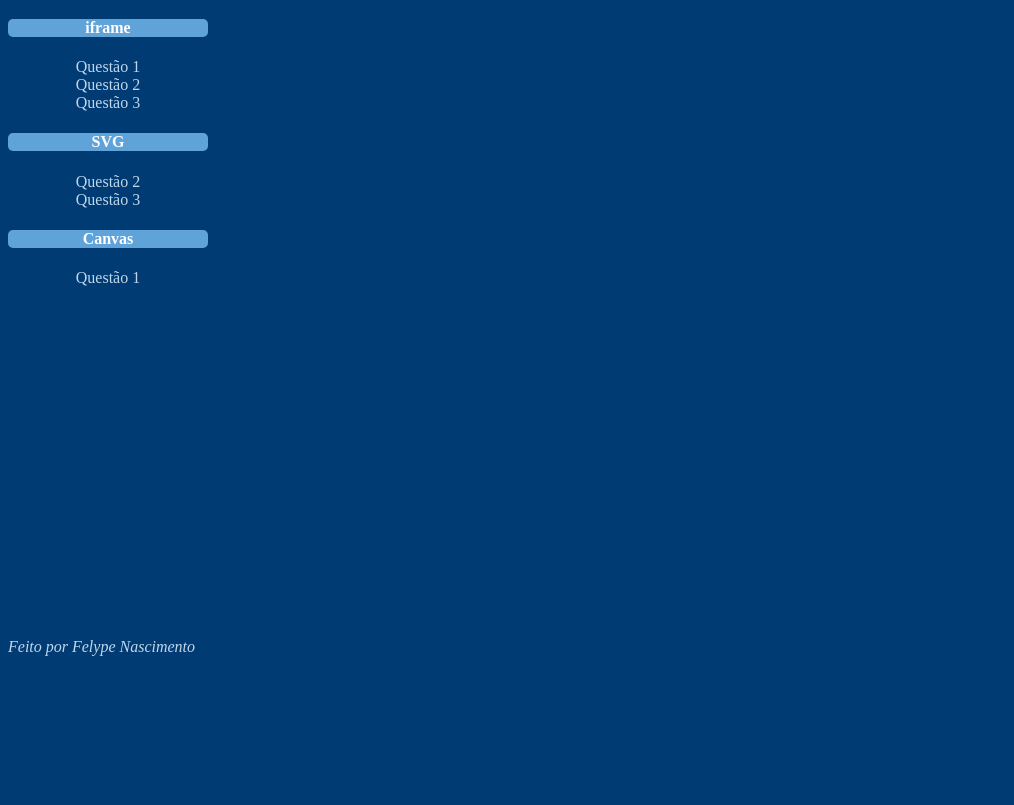
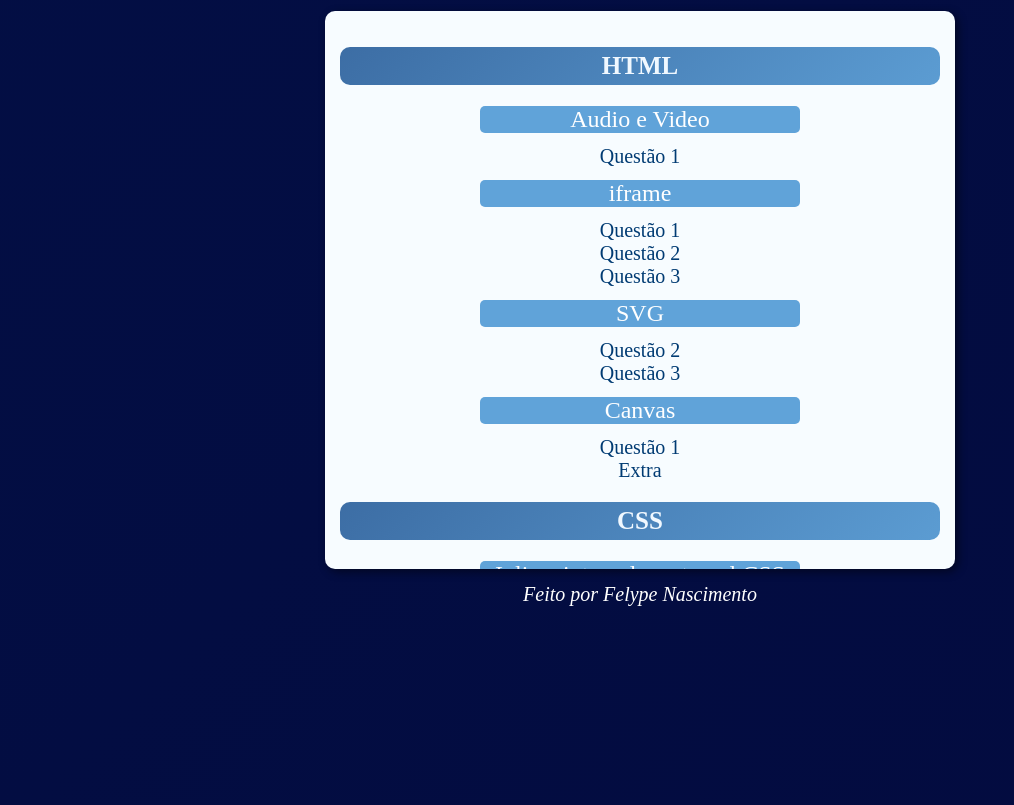
Before and after one commit to FelypeNasc/FelypeNasc.github.io, a plain HTML site: page index.html in a window 1280 px wide. Shown: the part 136-941 px from the top of the page, without its empty margins (0-1014 px from the left). Before the commit the page ends 800 px from the top, so only its background shows below. Drawn offline with Linux system fonts and the light colour scheme.

Commit message:
ex de seletores e box model e mudanças no index

```diff
--- a/index.html
+++ b/index.html
@@ -2,43 +2,70 @@
 <html lang="en">
 <head>
     <meta charset="UTF-8">
-    <meta http-equiv="X-UA-Compatible" content="IE=edge">
     <meta name="viewport" content="width=device-width, initial-scale=1.0">
     <title>Meu Pages</title>
     <link rel="stylesheet" href="styles/style.css">
 </head>
 <body>
-    <main >
-        <div id="exercises-box">
-            <h2>Exercícios</h2>
+    <header><span>Exercícios do Alpha</span></header>
+    <main>
+        <section>
+            <h1>HTML</h1>
+            <div class="topics-box">
                 <div class="topics">
-                <h4>Audio e Video</h4>
+                    <p class="topic-title">Audio e Video</p>
                     <p class="topic-items">
-                    <a href="/pages/audio-e-video.html">Questão 1</a>
+                        <a href="/pages/html-studies/audio-e-video.html">Questão 1</a>
                     </p>
                 </div>
                 <div class="topics">
-                <h4>iframe</h4>
+                    <p class="topic-title">iframe</p>
                     <p class="topic-items">
-                    <a href="/pages/exercicio-iframe1.html">Questão 1</a><br />
-                    <a href="/pages/exercicio-iframe2.html">Questão 2</a><br />
-                    <a href="/pages/exercicio-iframe3.html">Questão 3</a><br />
+                        <a href="/pages/html-studies/exercicio-iframe1.html">Questão 1</a><br />
+                        <a href="/pages/html-studies/exercicio-iframe2.html">Questão 2</a><br />
+                        <a href="/pages/html-studies/exercicio-iframe3.html">Questão 3</a><br />
                     </p>
                 </div>
                 <div class="topics">
-                <h4>SVG</h4>
+                    <p class="topic-title">SVG</p>
                     <p class="topic-items">
-                    <a href="/pages/exer-svg2.html">Questão 2</a><br />
-                    <a href="/pages/exer-svg3.html">Questão 3</a><br />
+                        <a href="/pages/html-studies/exer-svg2.html">Questão 2</a><br />
+                        <a href="/pages/html-studies/exer-svg3.html">Questão 3</a><br />
                     </p>
                 </div>
                 <div class="topics">
-                <h4>Canvas</h4>
+                    <p class="topic-title">Canvas</p>
                     <p class="topic-items">
-                    <a href="/pages/exer-canvas1.html">Questão 1</a><br />
+                        <a href="/pages/html-studies/exer-canvas1.html">Questão 1</a><br />
+                        <a href="/pages/html-studies/exer-canvas2.html">Extra</a>
                     </p>
                 </div>
             </div>
+        </section>
+        <section>
+            <h1>CSS</h1>
+            <div class="topics-box">
+                <div class="topics">
+                    <p class="topic-title">Inline, internal e external CSS</p>
+                    <p class="topic-items">
+                        <a href="/pages/css-studies/exer-css.html">Questão 1</a>
+                    </p>
+                </div>
+                <div class="topics">
+                    <p class="topic-title">Seletores</p>
+                    <p class="topic-items">
+                        <a href="/pages/css-studies/exer-seletores.html">Questão 1</a>
+                    </p>
+                </div>
+                <div class="topics">
+                    <p class="topic-title">Box Model</p>
+                    <p class="topic-items">
+                        <a href="/pages/css-studies/exer-boxmodel1.html">Questão 1</a><br />
+                        <a href="/pages/css-studies/exer-boxmodel2.html">Questão 2</a>
+                    </p>
+                </div>
+            </div>
+        </section>
     </main>
 
     <footer>Feito por Felype Nascimento</footer>
--- /dev/null
+++ b/styles/css-studies/exer-stylesheet.css
@@ -0,0 +1,8 @@
+header {
+    color: greenyellow;
+    font: small;
+    font-style: italic;
+}
+body {
+    background-color: gray;
+}
--- a/styles/style.css
+++ b/styles/style.css
@@ -8,47 +8,140 @@
     --highlightblue: #BFD7ED;
 }
 
+::-webkit-scrollbar {
+    width: 10px;
+  }
+
+  /* Track */
+::-webkit-scrollbar-track {
+    background: var(--darkblue);
+    border-top-right-radius: 8px;
+    border-bottom-right-radius: 8px;
+}
+
+  /* Handle */
+::-webkit-scrollbar-thumb {
+    background: var(--bgblue);
+    border-top-right-radius: 8px;
+    border-bottom-right-radius: 8px;
+}
+
+  /* Handle on hover */
+::-webkit-scrollbar-thumb:hover {
+    background: var(--mediumblue);
+}
+
 header {
-    font: bold 2em "Roboto", sans-serif;
+    background: linear-gradient(-45deg, #60A3D9, #031750, #030030);
+    animation: gradient2 10s ease infinite;
+    background-size: 600% 600%;
+    border-radius: 10px;
+    font: bold 2.5em "Roboto", sans-serif;
     color: var(--highlightblue);
-    text-shadow: 1px 1px 2px var(--bgblue);
+    text-shadow: 2px 3px 3px var(--bgblue);
+    width: 500px;
+    text-align: center;
+    margin-top: 60px;
+    margin-bottom: 40px;
+    margin-left: auto;
+    margin-right: auto;
+}
+
+header span {
+    opacity: 1;
 }
 
 body {
-    background-color: var(--darkblue);
+	background: linear-gradient(-45deg, #030030, #031750, #60A3D9);
+	background-size: 500% 500%;
+	animation: gradient 15s ease infinite;
+	height: 600vh;
+    overflow: hidden;
+}
+
+@keyframes gradient {
+	0% {
+		background-position: 0% 50%;
+	}
+	50% {
+		background-position: 50% 100%;
+	}
+	100% {
+		background-position: 0% 50%;
+	}
 }
 
 main {
-    font: "Roboto",sans-serif;
-    color: var(--highlightblue);
-    align-content: center;
+    height: 11%;
+    width: 600px;
+    border-radius: 10px;
+    padding: 15px;
+    margin: auto;
+    background: rgb(247, 252, 255);
+    box-shadow: 3px 3px 10px rgba(0, 0, 0, 0.486);
+    overflow: auto;
 }
 
-h1,h2,h3,h4,h5,h6 {
+
+
+h1 {
+    background: linear-gradient(-45deg, #60A3D9, #031750, #030030);
+    animation: gradient2 10s ease infinite;
+    background-size: 600% 600%;
+    border-radius: 10px;
+    text-align: center;
+    padding: 5px;
+    font-size: 25px;
+    color: aliceblue;
+}
+
+@keyframes gradient2 {
+	0% {
+		background-position: 0% 50%;
+	}
+	50% {
+		background-position: 100% 50%;
+	}
+	100% {
+		background-position: 0% 0%;
+	}
+}
+
+.topics-box {
+    width: 400px;
+    margin: auto;
+
+}
+
+.topic-title {
     border-radius: 5px;
-    width: 200px;
+    width: 320px;
     background-color: var(--mediumblue);
-    color: rgb(255, 255, 255);
+    color: white;
+    font-size: 24px;
     text-align: center;
+    margin: auto;
 }
 
 .topics {
-    margin: 0;
-    padding: 0%;
-    width: max-content;
+    margin: auto;
+}
+
+.topic-items {
     text-align: center;
+    font-size: 20px;
+    margin: 12px;
 }
 
 a {
     text-decoration: none;
+    color: var(--darkblue);
 }
-
 a:link {
-    color: var(--highlightblue);
+    color: var(--darkblue);
 }
-
 a:visited {
-    color: var(--highlightblue);
+    color: var(--darkblue);
 }
 a:hover {
     color:skyblue;
@@ -56,10 +149,11 @@ a:hover {
 a:active {
     color: blue;
 }
+
 footer {
-    position: fixed;
-    bottom: 1%;
+    text-align: center;
+    padding: 14px;
+    color: white;
+    font-size: 20px;
     font-style: italic;
-    font-size: 1em;
-    color: var(--highlightblue);
 }
```
Also changed, not shown: pages/css-studies/exer-boxmodel1.html (added, +48 -0 lines), pages/css-studies/exer-boxmodel2.html (added, +57 -0 lines), pages/css-studies/exer-seletores.html (added, +63 -0 lines), pages/css-studies/exer-stylesheet.html (added, +22 -0 lines), pages/html-studies/audio-e-video.html (renamed from pages/audio-e-video.html), pages/html-studies/exer-canvas1.html (renamed from pages/exer-canvas1.html), pages/html-studies/exer-canvas2.html (renamed from pages/exer-canvas2.html), pages/html-studies/exer-svg2.html (renamed from pages/exer-svg2.html), pages/html-studies/exer-svg3.html (renamed from pages/exer-svg3.html), pages/html-studies/exercicio-iframe1.html (renamed from pages/exercicio-iframe1.html), pages/html-studies/exercicio-iframe2.html (renamed from pages/exercicio-iframe2.html), pages/html-studies/exercicio-iframe3.html (renamed from pages/exercicio-iframe3.html), pages/html-studies/starwars-index.html (renamed from pages/starwars-index.html), styles/html-studies/audio-e-video.css (renamed from styles/audio-e-video.css). Lines whose indentation alone changed are shown as unchanged.
